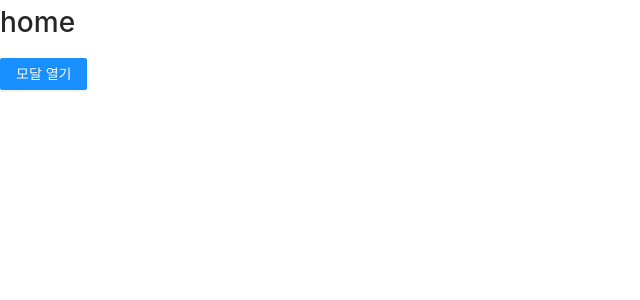
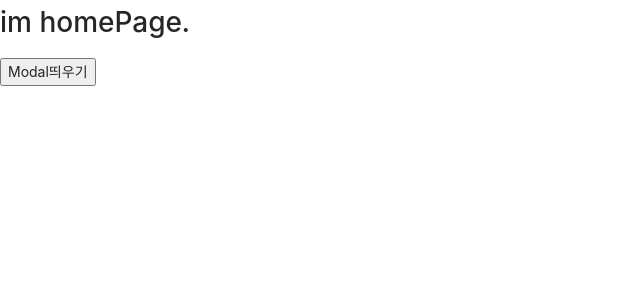
Before and after one commit to pakxe/context-api, a React (Create React App) app: page / in a window 1280 px wide. Shown: the top 300 px of the page, without its empty margins (0-640 px from the left). Built offline with nearby package versions, Linux system fonts and the light colour scheme.

Commit message:
안보고 연습해보기

```diff
--- a/src/App.js
+++ b/src/App.js
@@ -1,16 +1,16 @@
 import styled from "styled-components";
 import React, { useRef, useEffect, useState } from "react";
-import HomePage from "./home.page";
-import Modal from "./modal.component";
-import { ModalProvider2 } from "./ModalContext2";
+import { ModalProvider } from "./ModalContext";
+import HomePage from "./HomePage";
+import Modal from "./Modal";
 
 function App() {
   return (
     <>
-      <ModalProvider2>
+      <ModalProvider>
         <HomePage />
         <Modal />
-      </ModalProvider2>
+      </ModalProvider>
     </>
   );
 }
--- /dev/null
+++ b/src/HomePage.jsx
@@ -0,0 +1,16 @@
+import React from "react";
+import { useModalContext } from "./ModalContext";
+
+const HomePage = () => {
+  const { openModal } = useModalContext();
+  const onModal = () => openModal({ inner: "모달이 켜졌다!" });
+
+  return (
+    <div>
+      <h1>im homePage.</h1>
+      <button onClick={onModal}>Modal띄우기</button>
+    </div>
+  );
+};
+
+export default HomePage;
--- /dev/null
+++ b/src/Modal.jsx
@@ -0,0 +1,19 @@
+import React from "react";
+import { Modal as ModalComponent } from "antd";
+import { useModalContext } from "./ModalContext";
+
+const Modal = () => {
+  const {
+    modalState: { inner, visible },
+    closeModal,
+  } = useModalContext();
+  return (
+    <div>
+      <ModalComponent onOk={closeModal} onCancel={closeModal} visible={visible}>
+        {inner}
+      </ModalComponent>
+    </div>
+  );
+};
+
+export default Modal;
--- a/src/modal.context.jsx
+++ b/src/ModalContext.jsx
@@ -1,13 +1,15 @@
-import React, { createContext, useContext, useState } from "react";
+import { createContext, useContext } from "react";
+import { useState } from "react";
 
-//context
+//createContext
 const ModalContext = createContext({});
-//Provider
+
+//Provider설정
 const ModalProvider = ({ children }) => {
-  const [modalState, setState] = useState({ visible: false });
+  const [modalState, setModalState] = useState({ visible: false });
 
-  const openModal = () => setState({ visible: true });
-  const closeModal = () => setState({ visible: false });
+  const openModal = (payload) => setModalState({ ...payload, visible: true });
+  const closeModal = () => setModalState({ visible: false });
 
   return (
     <ModalContext.Provider value={{ modalState, openModal, closeModal }}>
@@ -15,7 +17,8 @@ const ModalProvider = ({ children }) => {
     </ModalContext.Provider>
   );
 };
-//hook
+
+//hooks
 const useModalContext = () => {
   const context = useContext(ModalContext);
   return context;
--- a/src/ModalContext2.jsx
+++ /dev/null
@@ -1,27 +0,0 @@
-import { createContext, useContext, useState } from "react";
-
-//createContext
-const ModalContext2 = createContext({});
-
-//Provider 설정
-const ModalProvider2 = ({ children }) => {
-  const [modalState, setModalState] = useState({ visible: false });
-
-  const openModal = (payload) => setModalState({ ...payload, visible: true });
-  const closeModal = () => setModalState({ visible: false });
-
-  return (
-    <ModalContext2.Provider value={{ modalState, openModal, closeModal }}>
-      {children}
-    </ModalContext2.Provider>
-  );
-};
-
-//hook 설정
-
-const useModalContext2 = () => {
-  const context = useContext(ModalContext2);
-  return context;
-};
-
-export { useModalContext2, ModalProvider2 };
--- a/src/home.page.jsx
+++ /dev/null
@@ -1,18 +0,0 @@
-import React from "react";
-import { Button } from "antd";
-import { useModalContext2 } from "./ModalContext2";
-
-const HomePage = () => {
-  const { openModal } = useModalContext2();
-  const innerModal = () => openModal({ inner: "text모달입니다." });
-  return (
-    <>
-      <h1>home</h1>
-      <Button onClick={innerModal} type="primary">
-        모달 열기
-      </Button>
-    </>
-  );
-};
-
-export default HomePage;
--- a/src/modal.component.js
+++ /dev/null
@@ -1,19 +0,0 @@
-import React from "react";
-import { Modal as ModalComponent } from "antd";
-import { useModalContext } from "./modal.context";
-import { useModalContext2 } from "./ModalContext2";
-
-const Modal = () => {
-  const {
-    modalState: { inner, visible },
-    closeModal,
-  } = useModalContext2();
-
-  return (
-    <ModalComponent onCancel={closeModal} onOk={closeModal} visible={visible}>
-      <p>{inner}</p>
-    </ModalComponent>
-  );
-};
-
-export default Modal;
```
